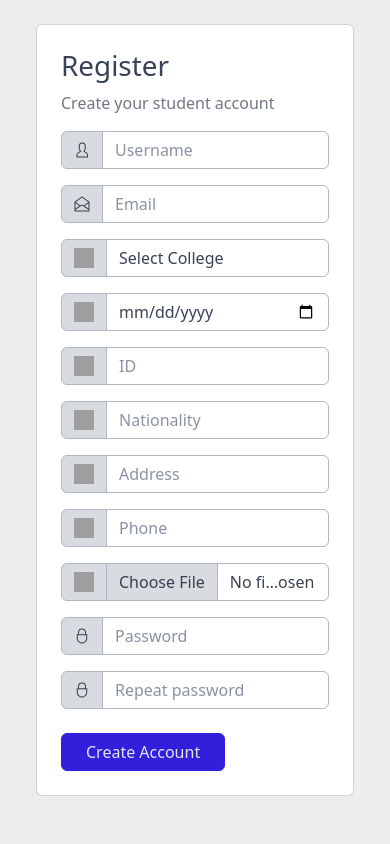
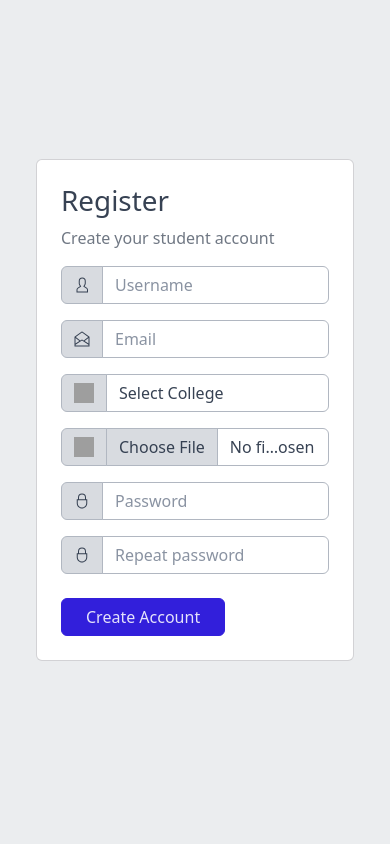
Before and after one commit to maryam843/student-request-portal, a Node server app: page /register in a window 390 px wide. Run offline with Node 20, Linux system fonts and the light colour scheme; some libraries are stand-ins or nearby versions; grey boxes are pictures that could not be loaded.

Commit message:
Remove date of birth, ID, nationality, address and phone
The app does not need this personal information, so it is no longer
asked for or stored. Registration now keeps only username, email,
password, college and profile picture. Removed from the register form,
the server code, the profile page and the seed data, together with the
five icons that were only used by these fields.

```diff
--- a/app.js
+++ b/app.js
@@ -181,8 +181,8 @@ app.post('/upload-profile', requireLogin, uploadProfilePic, async (req, res) =>
  * Handle user registration
  */
 app.post('/register', uploadProfilePic, async (req, res) => {
-    const [name, email, password, confirmPassword, college, dob, ID, nationality, address, phone] =
-        ['name', 'email', 'password', 'confirmPassword', 'college', 'dob', 'ID', 'nationality', 'address', 'phone'].map(field => text(req.body[field]));
+    const [name, email, password, confirmPassword, college] =
+        ['name', 'email', 'password', 'confirmPassword', 'college'].map(field => text(req.body[field]));
     const profilePic = req.file ? req.file.filename : null;
 
     try {
@@ -223,7 +223,7 @@ app.post('/register', uploadProfilePic, async (req, res) => {
             `);
         }
 
-        const userData = await business.registerUser(name, email, password, confirmPassword, college, dob, ID, nationality, address, phone, profilePic);
+        const userData = await business.registerUser(name, email, password, confirmPassword, college, profilePic);
 
         if (!userData) {
             return res.send(`
--- a/business.js
+++ b/business.js
@@ -10,7 +10,7 @@ const BCRYPT_ROUNDS = 10;
  * and generating a verification token. Stores the user in the database
  * and returns the verification link.
  */
-async function registerUser(username, email, password, repeatPassword, college, dob, ID, nationality, address, phone, profilePic) {
+async function registerUser(username, email, password, repeatPassword, college, profilePic) {
     if (!password || password !== repeatPassword) return false;
 
     const emailRegex = /^[^\s@]+@[^\s@]+\.[^\s@]+$/;
@@ -32,11 +32,6 @@ async function registerUser(username, email, password, repeatPassword, college,
             verified: false,
             verificationToken,
             college,
-            dob,
-            ID,
-            nationality,
-            address,
-            phone,
             profilePic
         };
 
--- a/scripts/seed.js
+++ b/scripts/seed.js
@@ -16,9 +16,9 @@ const DEMO_PASSWORD = 'Demo@1234';
 
 const users = [
     { username: 'Dr. Demo HoD', email: 'hod@example.com', accountType: 'department_head', college: 'IT' },
-    { username: 'Sara Demo', email: 'sara@example.com', accountType: 'student', college: 'IT', ID: '1001' },
-    { username: 'Omar Demo', email: 'omar@example.com', accountType: 'student', college: 'Business', ID: '1002' },
-    { username: 'Lina Demo', email: 'lina@example.com', accountType: 'student', college: 'Engineering', ID: '1003' }
+    { username: 'Sara Demo', email: 'sara@example.com', accountType: 'student', college: 'IT' },
+    { username: 'Omar Demo', email: 'omar@example.com', accountType: 'student', college: 'Business' },
+    { username: 'Lina Demo', email: 'lina@example.com', accountType: 'student', college: 'Engineering' }
 ];
 
 // [student email, semester, category, description, status, note, days ago]
--- a/views/register.hbs
+++ b/views/register.hbs
@@ -59,48 +59,6 @@
 
               <div class="input-group mb-3">
                   <span class="input-group-text">
-                      <img src="/img/icons/dob.jpeg" alt="Account Icon" width="20"
-                          height="20">
-                  </span>
-                  <input class="form-control" type="date" name="dob" placeholder="DOB" required>
-              </div>
-
-              <div class="input-group mb-3">
-                  <span class="input-group-text">
-                      <img src="/img/icons/age.jpeg" alt="Account Icon" width="20"
-                          height="20">
-                  </span>
-                  <input class="form-control" type="text"  name="ID" placeholder="ID" required pattern="\d+" title="Only numbers allowed" required>
-                </div>
-
-              <div class="input-group mb-3">
-                  <span class="input-group-text">
-                      <img src="/img/icons/nationality.jpeg" alt="Account Icon"
-                          width="20" height="20">
-                  </span>
-                  <input class="form-control" type="text" name="nationality" placeholder="Nationality"
-                      required>
-              </div>
-
-              <div class="input-group mb-3">
-                  <span class="input-group-text">
-                      <img src="/img/icons/address.jpeg" alt="Account Icon" width="20"
-                          height="20">
-                  </span>
-                  <input class="form-control" type="text" name="address" placeholder="Address"
-                      required>
-              </div>
-
-              <div class="input-group mb-3">
-                  <span class="input-group-text">
-                      <img src="/img/icons/phone.jpeg" alt="Account Icon" width="20"
-                          height="20">
-                  </span>
-                  <input class="form-control" type="tel" name="phone" placeholder="Phone" required>
-              </div>
-
-              <div class="input-group mb-3">
-                  <span class="input-group-text">
                       <img src="/img/icons/profile.png" alt="Upload Pic" width="20"
                           height="20">
                   </span>
```
Also changed, not shown: views/profile.hbs (+0 -20 lines).
